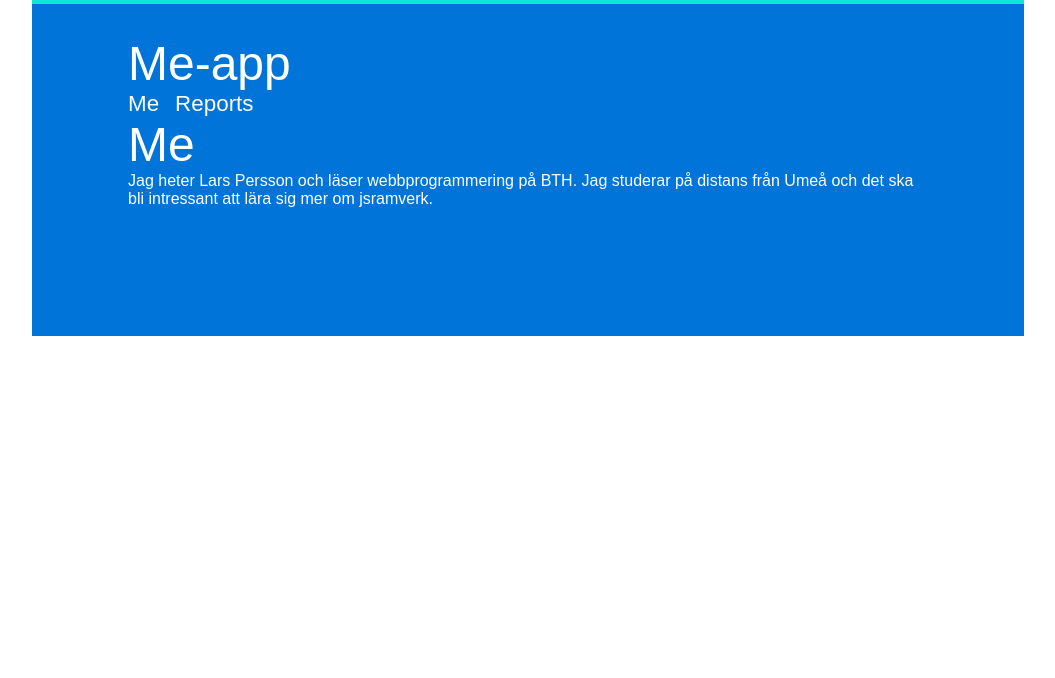
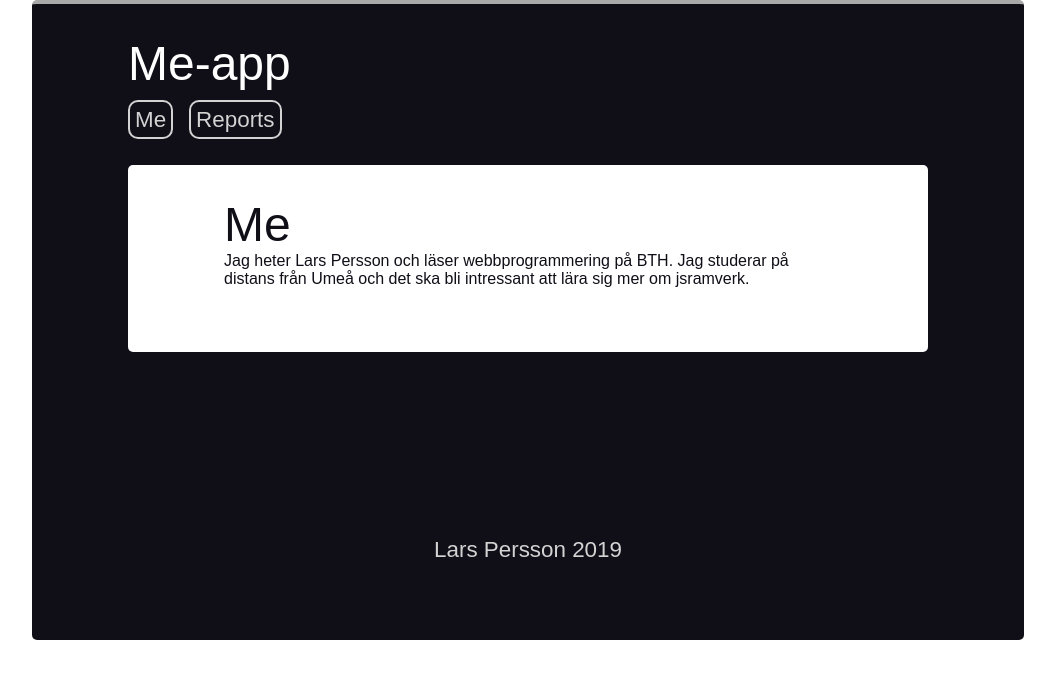
Before and after one commit to persla/jsramverk, a React (Create React App) app: page / in a window 1280 px wide. Shown: the top 678 px of the page, without its empty margins (112-1167 px from the left). Built offline with nearby package versions, Linux system fonts and the light colour scheme.

Commit message:
Fixing style

```diff
--- a/src/App.css
+++ b/src/App.css
@@ -6,10 +6,16 @@ html {
 .App {
     width: 62em;
     margin: 0 auto;
-    padding: 2em 6em 8em;
-    background-color: #0074d9;
-    border-top: 4px solid #0be6d7;
+    padding: 2em 6em 2em;
+    background-color: #100E17;
+    border-top: 4px solid darkgray;
     color: white;
+    border-radius: 5px;
+}
+
+nav {
+    margin-top: 1em;
+    margin-bottom: 2em;
 }
 
 h1 {
@@ -20,6 +26,24 @@ h1 {
 h2 {
     font-size: 1.5em;
     font-weight: 100;
+    text-transform: uppercase;
+}
+
+h3 {
+    font-size: 1.2em;
+    font-weight: 100;
+}
+.articel {
+    background-color: white;
+    color: #100E17;
+    padding: 2em 6em 4em;
+    border-radius: 5px;
+}
+
+.articel a {
+    text-decoration: none;
+    color: darkblue;
+    font-size: 1em;
 }
 
 p {
@@ -29,6 +53,8 @@ p {
 
 ul {
     list-style-type: none;
+    margin-bottom: 1em;
+    margin-top: 1em;
 }
 
 li {
@@ -38,8 +64,11 @@ li {
 
 li a {
     text-decoration: none;
-    color: white;
+    color: lightgray;
     font-size: 1.4em;
+    border: solid 2px lightgray;
+    padding: 5px;
+    border-radius: 10px;
 }
 
 a {
@@ -49,13 +78,15 @@ a {
 }
 
 li a:hover {
-    text-decoration: underline;
+    border: solid 2px red;
+    color: red;
 }
 
-h2 {
-  text-transform: uppercase;
+footer {
+    text-align: center;
+    padding: 2em;
+    color: lightgray;
+    font-size: 1.4em;
+    margin-top:calc(10% + 60px);
+
 }
-
-.question {
-  margin-bottom: 2em;
-}
--- a/src/App.js
+++ b/src/App.js
@@ -22,6 +22,7 @@ class App extends Component {
           </nav>
           <Route exact path="/" component={Me} />
           <Route path="/reports" component={Reports} />
+          <footer>Lars Persson 2019</footer>
         </div>
       </Router>
 
--- a/src/Me.js
+++ b/src/Me.js
@@ -4,7 +4,7 @@ import React from 'react'
 class Me extends React.Component {
   render() {
     return (
-      <div>
+      <div class = "articel">
         <h1>Me</h1>
         <p>Jag heter Lars Persson och läser webbprogrammering på BTH.
         Jag studerar på distans från Umeå och det ska bli intressant
--- a/src/reports.js
+++ b/src/reports.js
@@ -11,14 +11,14 @@ const topics = [
     id: '1',
     description: <h4>Redovisningstext för kmom01</h4>,
     text: <div>
-    <h4>Install modules</h4>
+    <h3>Install modules</h3>
     <p>In order to be able to install modules in react, you must first initialize npm in
     the project directory (npm init), then install the modules using npm install
     (npm install  --save PACKAGENAME), you have to npm install  --save react-dom.
     Then you have to import them into the framework. You will be able access it in your files
     with the code "import ReactDOM from 'react-dom'"</p>
 
-    <h4>Available Scripts</h4>
+    <h3>Available Scripts</h3>
     <p>In the project directory, you can run: `npm start`</p>
     <p>That runs the app in the development mode.</p>
     <p>Open <a href="http://localhost:3000">http://localhost:3000</a> to view it in the browser.</p>
@@ -30,7 +30,7 @@ const topics = [
   {
     name: 'Vecka 2',
     id: '2',
-    description: <h4>Redovisningstext för kmom02</h4>,
+    description: <h3>Redovisningstext för kmom02</h3>,
     text: <div><p>här kommer massa text från</p>
     <p>här kommer massa text från</p></div>,
     url:  <a href="https://github.com/persla/jsramverk">Repo on github</a> ,
@@ -49,12 +49,11 @@ function Topic ({ match }) {
   const topic = topics.find(({ id }) => id === match.params.topicId)
 
   return (
-    <div>
-      <h2>{topic.name}</h2>
+    <div class = "articel">
+      <h3>{topic.name}</h3>
       <p>{topic.description}</p>
       <p>{topic.text}</p>
       <p>{topic.url}</p>
-      <hr />
     </div>
   )
 }
@@ -71,8 +70,6 @@ function Topics ({ match }) {
         ))}
       </ul>
 
-      <hr />
-
       <Route path={`${match.path}/:topicId`} component={Topic}/>
     </div>
   )
@@ -83,10 +80,9 @@ class Reports extends Component {
     return (
       <Router>
           <ul>
-            <li><Link style={{color: 'white' }}
-            to='/reports/week'>Vecka</Link></li>
+            <li><Link
+            to='/reports/week'>Veckor</Link></li>
           </ul>
-          <hr/>
           <Route path='/reports/week' component={Topics} />
       </Router>
     )
```
